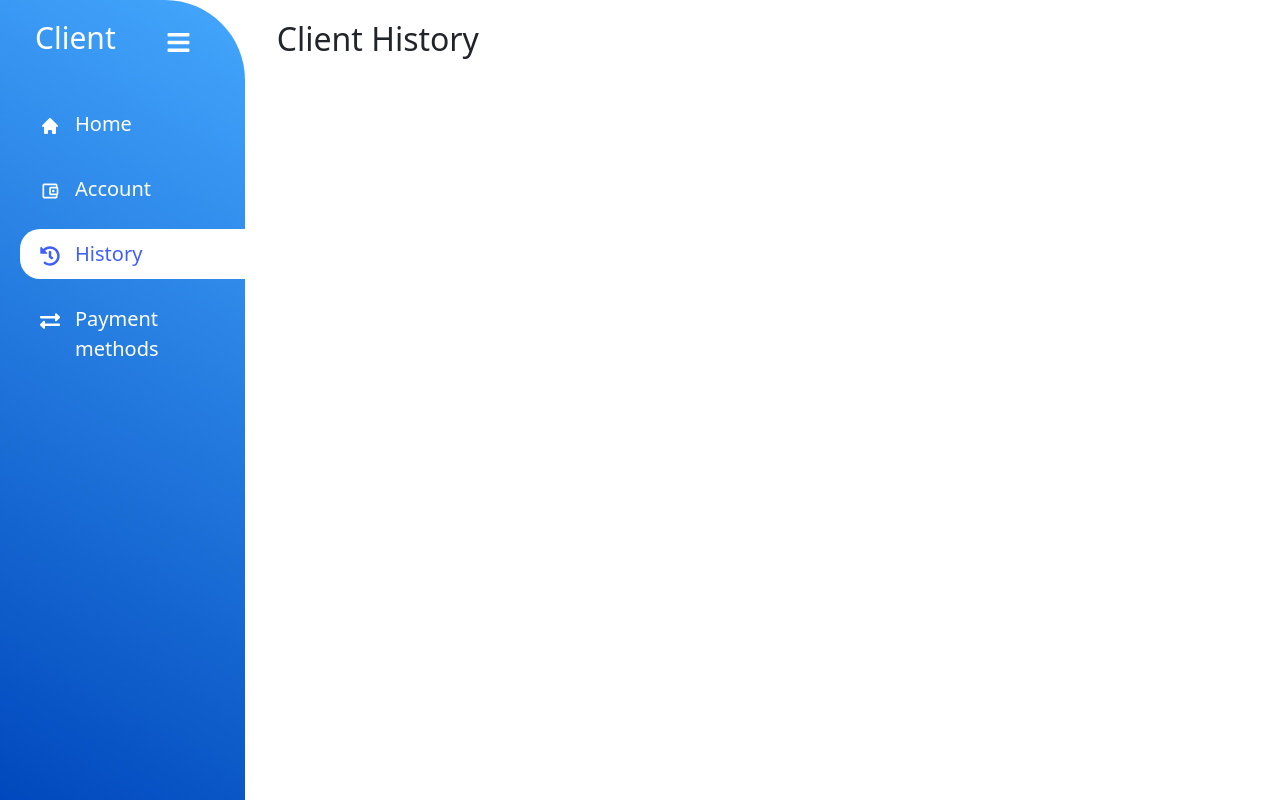
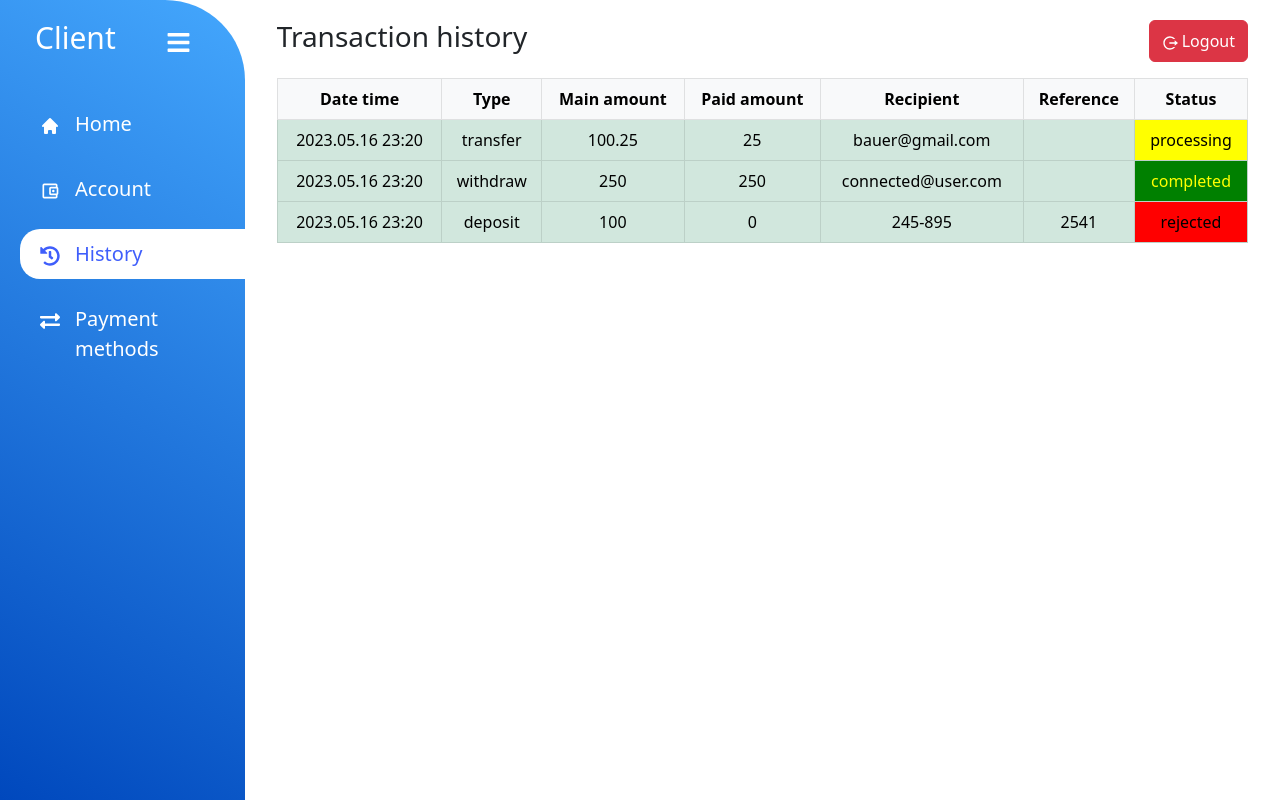
Before and after one commit to bauer318/pri-trans-client, a React (Create React App) app: page /client/history in a window 1280 px wide. Built offline with nearby package versions, Linux system fonts and the light colour scheme.

Commit message:
UI Client's transaction's history done

```diff
--- a/src/pages/ClientHistory.jsx
+++ b/src/pages/ClientHistory.jsx
@@ -1,9 +1,81 @@
 import React from 'react';
+import LogoutBtn from "../components/LogoutBtn";
 
 const ClientHistory = () => {
+    const transactions = [
+        {
+            id: 1,
+            dateTime: '2023.05.16 23:20',
+            type: 'transfer',
+            amountMain: 100.25,
+            amountPaid: 25.00,
+            recipient: 'bauer@gmail.com',
+            status: 'processing',
+            ref: ''
+        },
+        {
+            id: 2,
+            dateTime: '2023.05.16 23:20',
+            type: 'withdraw',
+            amountMain: 250.00,
+            amountPaid: 250.00,
+            recipient: 'connected@user.com',
+            status: 'completed',
+            ref: ''
+        },
+        {
+            id: 3,
+            dateTime: '2023.05.16 23:20',
+            type: 'deposit',
+            amountMain: 100.00,
+            amountPaid: 0.00,
+            recipient: '245-895',
+            status: 'rejected',
+            ref: 2541,
+        },
+
+    ]
     return (
         <div className={"container"}>
-            <h2>Client History</h2>
+            <div className={"row"}>
+                <div className={"col-lg-6 d-flex justify-content-start"}>
+                    <h3>Transaction history</h3>
+                </div>
+                <div className={"col-lg-6 d-flex justify-content-end"}>
+                    <LogoutBtn/>
+                </div>
+            </div>
+            <div className={"mt-3"}>
+                <table className={"table table-success table-bordered table-responsive"}>
+                    <thead className={"table-light"}>
+                    <tr>
+                        <th scope={"col"} className={"text-center"}>Date time</th>
+                        <th scope={"col"} className={"text-center"}>Type</th>
+                        <th scope={"col"} className={"text-center"}>Main amount</th>
+                        <th scope={"col"} className={"text-center"}>Paid amount</th>
+                        <th scope={"col"} className={"text-center"}>Recipient</th>
+                        <th scope={"col"} className={"text-center"}>Reference</th>
+                        <th scope={"col"} className={"text-center"}>Status</th>
+                    </tr>
+                    </thead>
+                    <tbody>
+                    {
+                        transactions?.map(transaction =>
+                            <tr key={transaction.id}>
+                                <td className={"text-center"}>{transaction.dateTime}</td>
+                                <td className={"text-center"}>{transaction.type}</td>
+                                <td className={"text-center"}>{transaction.amountMain}</td>
+                                <td className={"text-center"}>{transaction.amountPaid}</td>
+                                <td className={"text-center"}>{transaction.recipient}</td>
+                                <td className={"text-center"}>{transaction.ref}</td>
+                                <td className={"text-center"}
+                                    style={{background: transaction.status === 'processing' ? "yellow" : transaction.status === 'completed' ? "green" : "red"}}>
+                                    <span style={{color: transaction.status === 'processing' ? "black" : transaction.status === 'completed' ? "yellow" : "black"}}>{transaction.status}</span></td>
+                            </tr>)
+                    }
+                    </tbody>
+                </table>
+            </div>
         </div>
     );
 };
```
